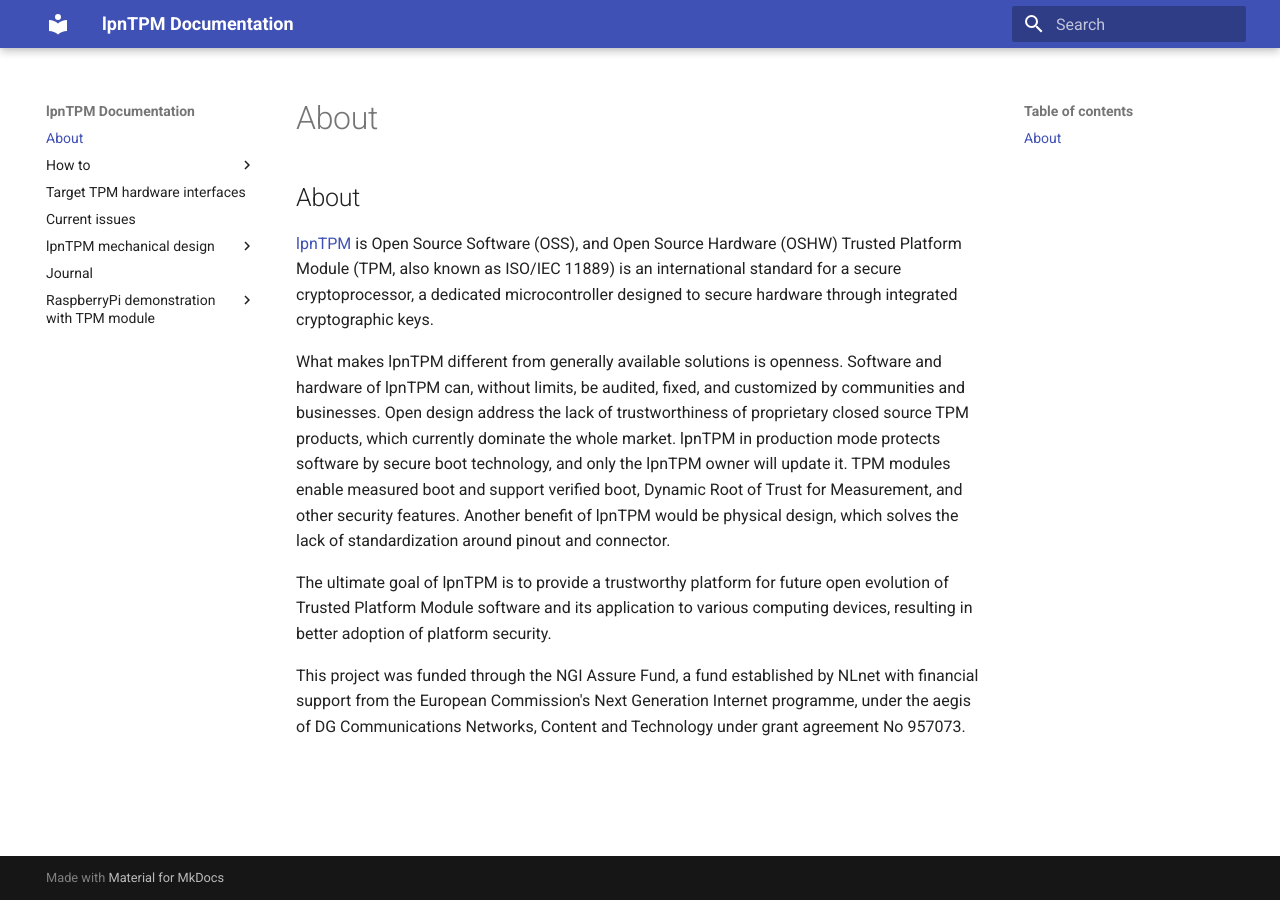
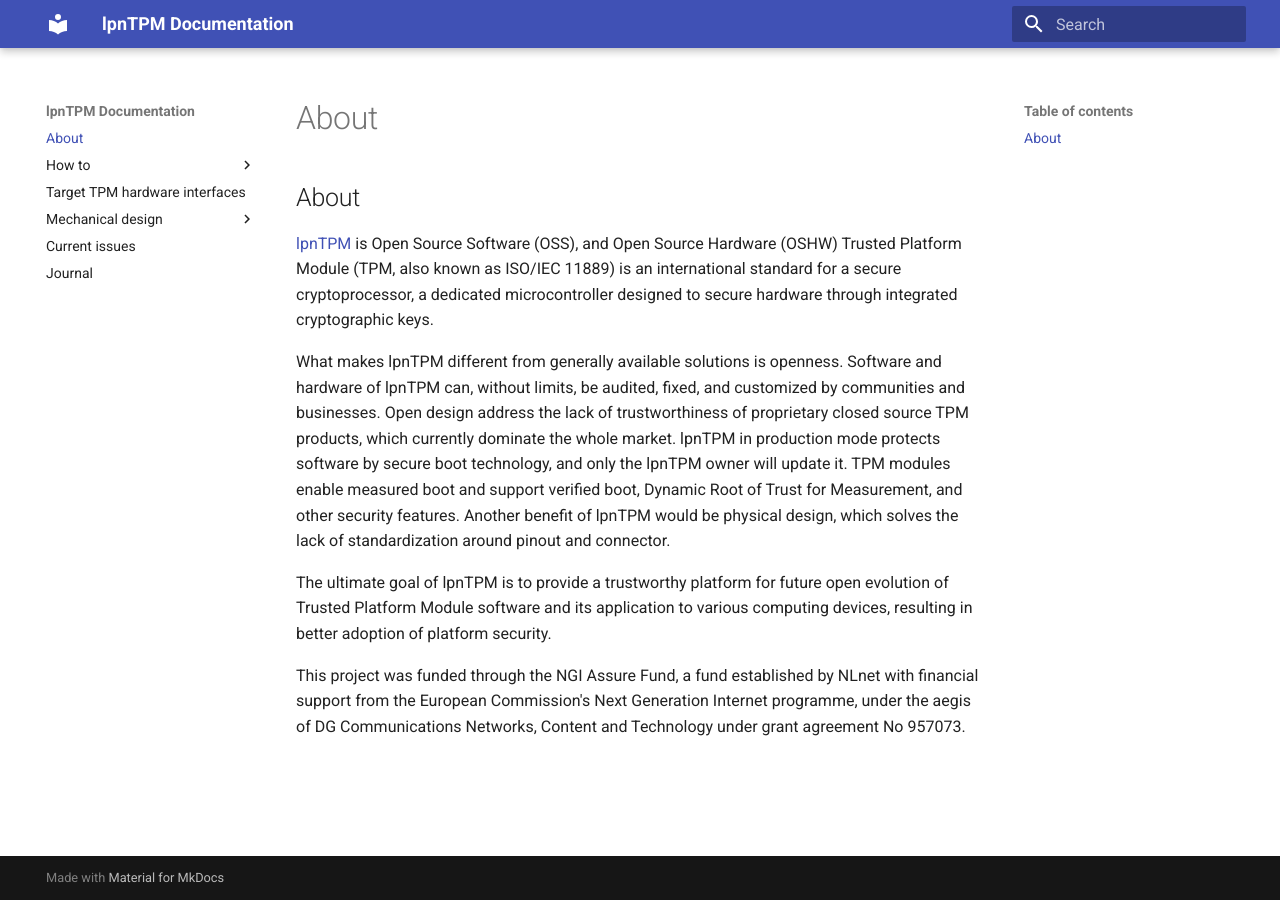
Before and after one commit to lpn-plant/lpntpm-docs, an MkDocs documentation site: the page built from docs/index.md, in a window 1280 px wide. Built offline with MkDocs 1.6.1 and Material for MkDocs 9.7.7, drawn with Linux system fonts in a browser that asks for light colours.

Commit message:
mkdocs.yml: content correction

```diff
--- a/mkdocs.yml
+++ b/mkdocs.yml
@@ -19,13 +19,13 @@
       - 'Building flashing and debugging': building.md
       - 'Running': running.md
       - 'TPM driver instrumentation': instrumentation.md
+      - 'RaspberryPi demonstration with TPM module':
+        - 'Connecting Raspberry Pi with Windows OS': rpi_connection.md
+        - 'Running TPM 2.0 module on Raspberry Pi': rpi.md
+        - 'FAQ': rpi_faq.md
     - 'Target TPM hardware interfaces': hardware_interfaces.md
-    - 'Current issues': issues.md
-    - 'lpnTPM mechanical design':
+    - 'Mechanical design':
       - 'TPM modules pinout': tpm_modules_pinout.md
       - 'TPM modules renders': tpm_renders.md
+    - 'Current issues': issues.md
     - 'Journal': journal.md
-    - 'RaspberryPi demonstration with TPM module':
-      - 'Connecting Raspberry Pi with Windows OS': rpi_connection.md
-      - 'Running TPM 2.0 module on Raspberry Pi': rpi.md
-      - 'FAQ': rpi_faq.md
```
